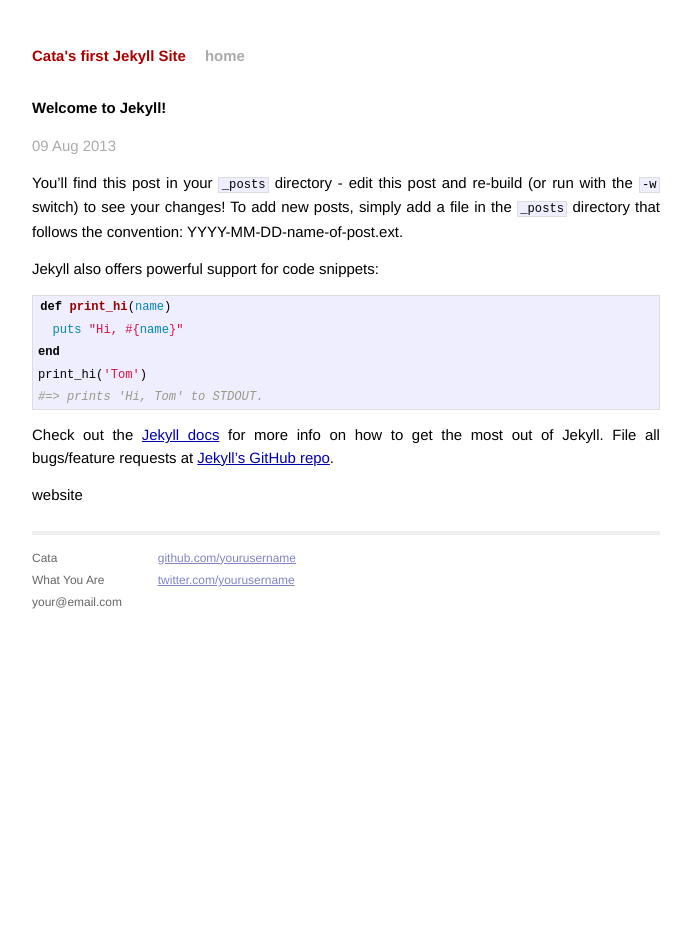
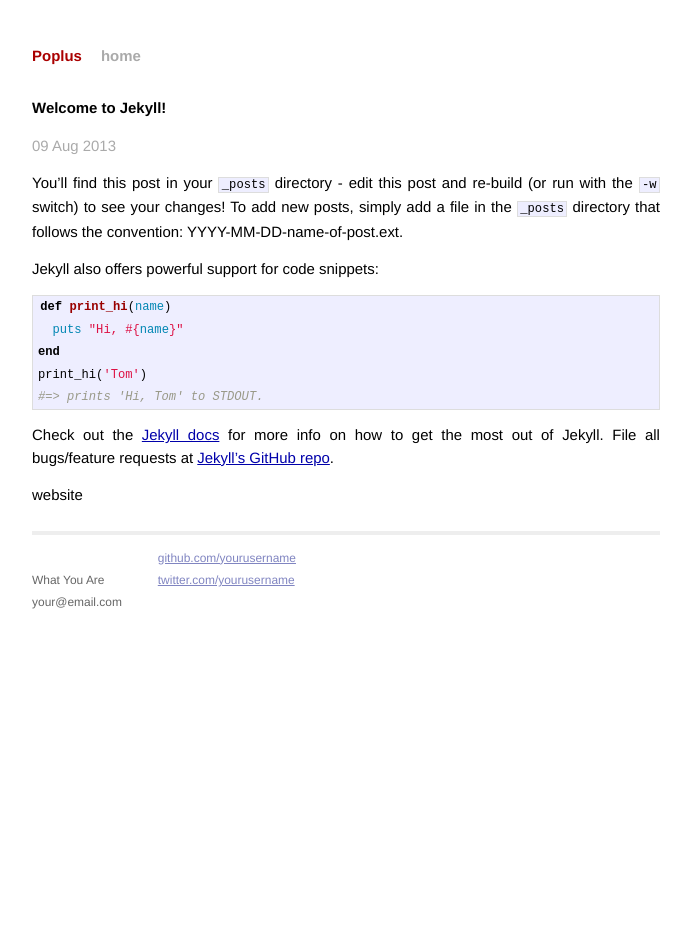
Before and after one commit to poplus/home-poplus, a Jekyll site: the page built from _posts/2013-08-09-welcome-to-jekyll.markdown, in a window 1280 px wide. Shown: the whole page, without its empty margins (294-985 px from the left). Built offline with Jekyll 4.4.1, drawn with Linux system fonts in a browser that asks for light colours; Markdown is read by kramdown in place of the engine named in the settings.

Commit message:
Settings the domain

```diff
--- /dev/null
+++ b/CNAME
@@ -0,0 +1 @@
+beta.poplus.ciudadanointeligente.org
--- a/_config.yml
+++ b/_config.yml
@@ -1,4 +1,19 @@
-name: Cata's first Jekyll Site
 markdown: redcarpet
 pygments: true
-owner: Cata
+permalink: /posts/:title
+auto: true
+
+name: Poplus
+author: Fundación Ciudadano Inteligente
+featured-image: //images/post/
+url: http://beta.poplus.ciudadanointeligente.org
+description: Poplus project.
+twitter: ciudadanoi
+github: ciudadanointeligente
+gravatar_url: http://gravatar.com/avatar/6f63cde8b16b035280ca615f621a6c8c
+hashtag: '#Poplus'
+
+analytics :
+  provider : google
+  google :
+      tracking_id : 'AA-11111111-1'
```
